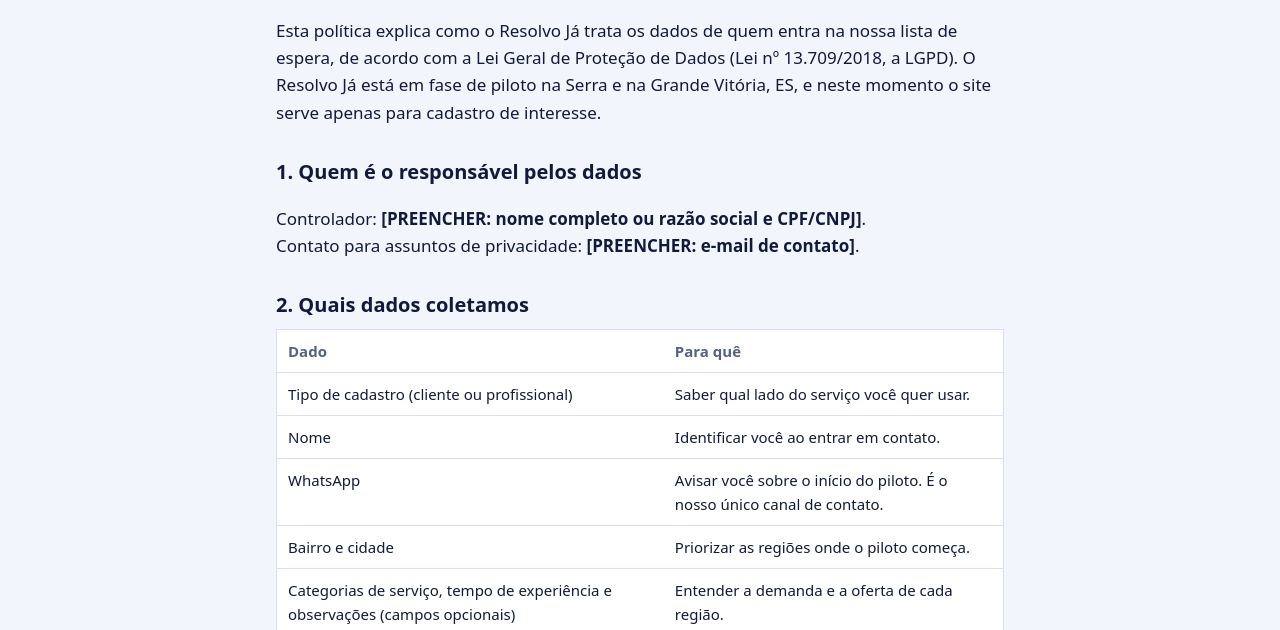
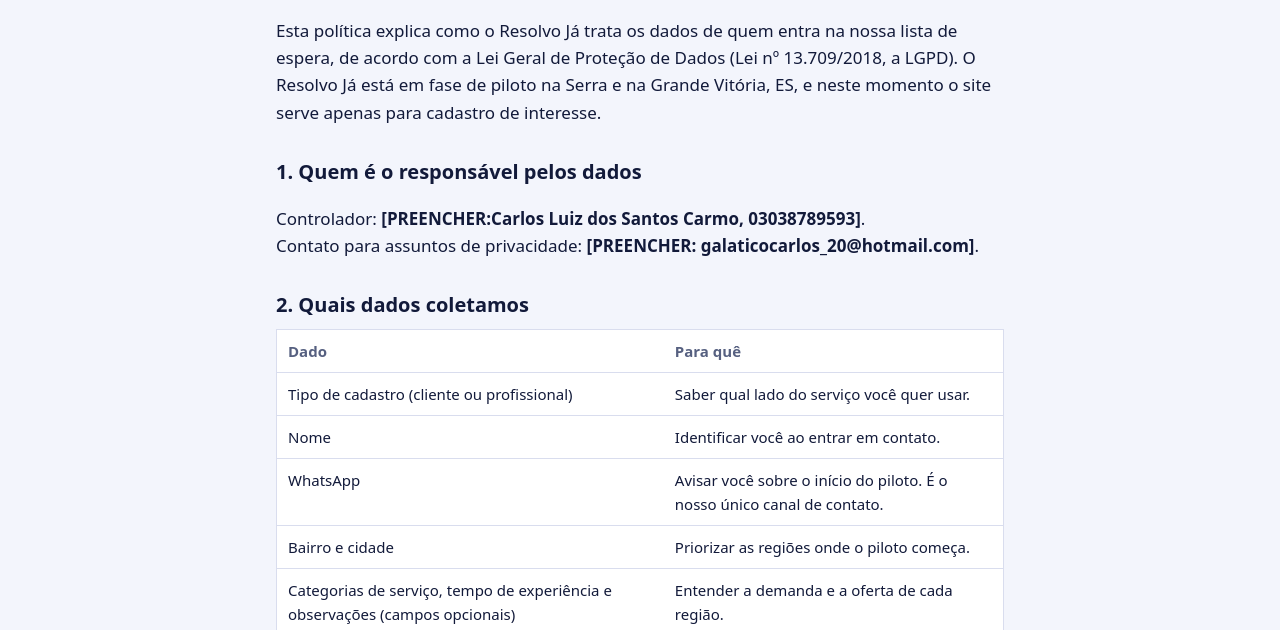
Before and after one commit to carlosluizsantoscarmo-cmd/Resolvoja, a website: page privacidade.html in a window 1280 px wide. Shown: the part 170-800 px from the top of the page. Drawn offline with Linux system fonts and the light colour scheme.

Commit message:
Update privacidade.html

```diff
--- a/privacidade.html
+++ b/privacidade.html
@@ -36,8 +36,8 @@
 <p>Esta política explica como o Resolvo Já trata os dados de quem entra na nossa lista de espera, de acordo com a Lei Geral de Proteção de Dados (Lei nº 13.709/2018, a LGPD). O Resolvo Já está em fase de piloto na Serra e na Grande Vitória, ES, e neste momento o site serve apenas para cadastro de interesse.</p>
 
 <h2>1. Quem é o responsável pelos dados</h2>
-<p>Controlador: <strong>[PREENCHER: nome completo ou razão social e CPF/CNPJ]</strong>.<br>
-Contato para assuntos de privacidade: <strong>[PREENCHER: e-mail de contato]</strong>.</p>
+<p>Controlador: <strong>[PREENCHER:Carlos Luiz dos Santos Carmo, 03038789593]</strong>.<br>
+Contato para assuntos de privacidade: <strong>[PREENCHER: galaticocarlos_20@hotmail.com]</strong>.</p>
 
 <h2>2. Quais dados coletamos</h2>
 <div class="table-wrap"><table>
```
